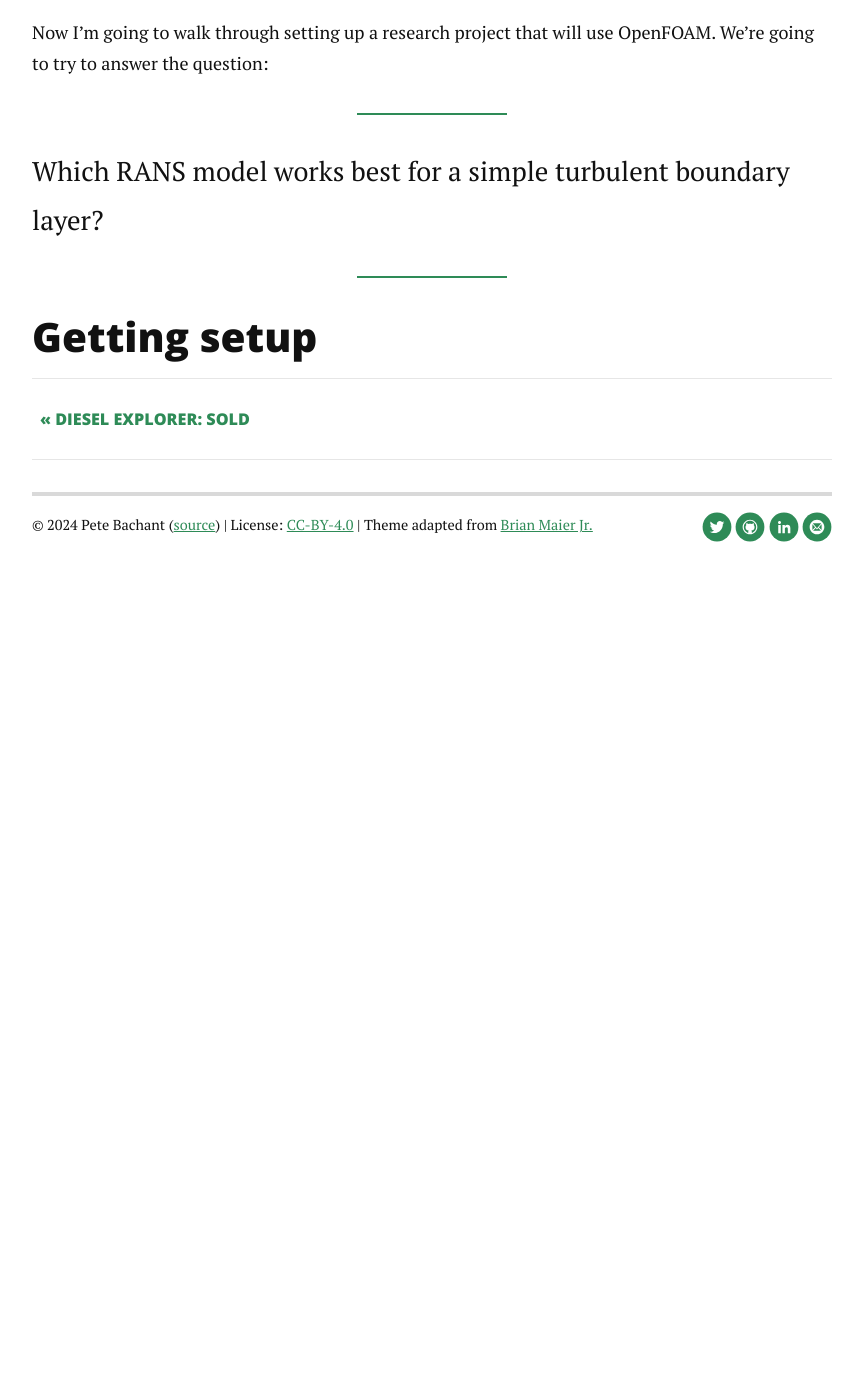
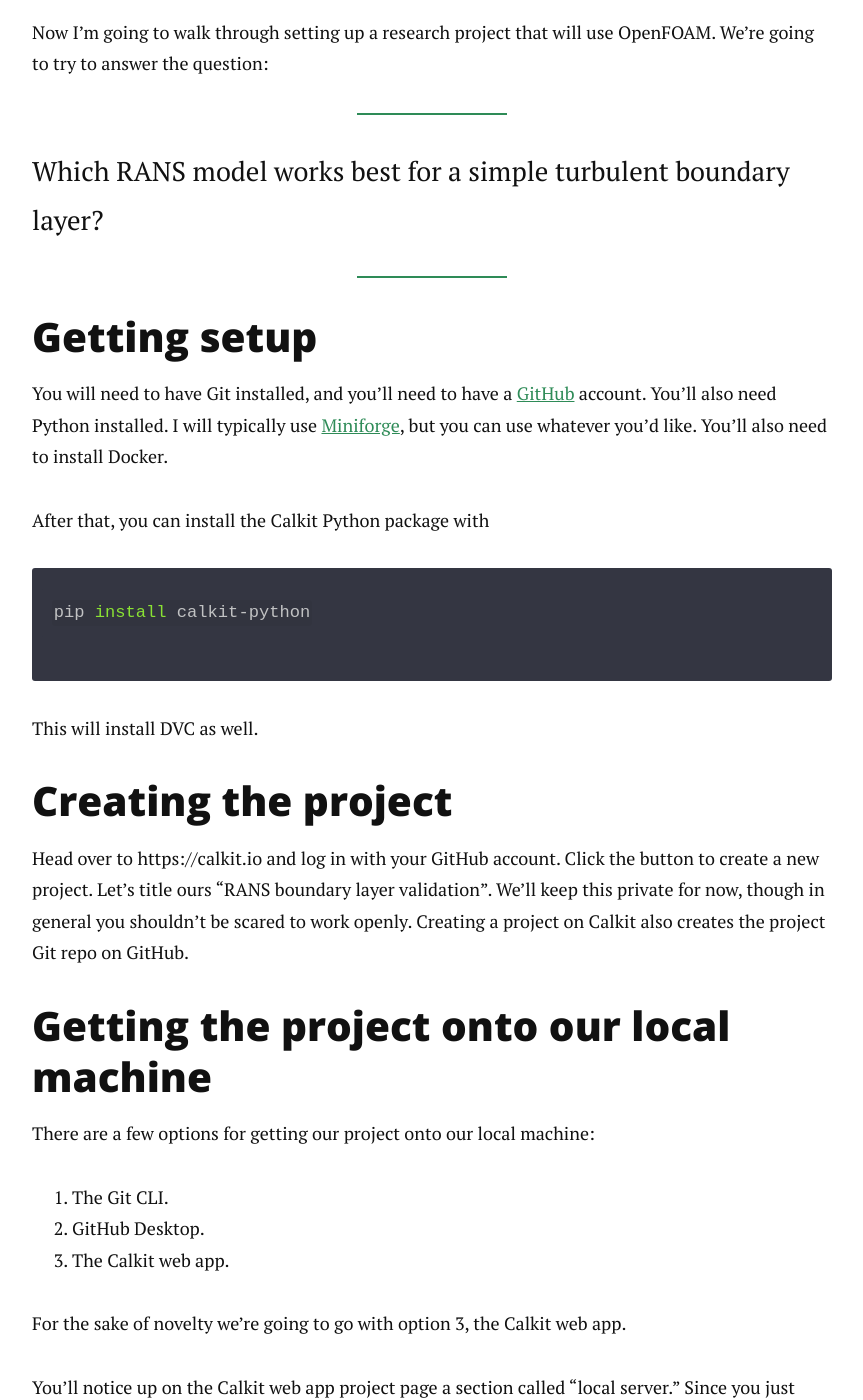
Before and after one commit to petebachant/petebachant.github.io, a Jekyll site: the page built from _posts/2024-10-15-reproducible-openfoam.markdown, in a window 1280 px wide and 1400 px high, scrolled down 1335 px. Shown: the whole window, without its empty margins (208-1071 px from the left). Built offline with Jekyll 4.4.1, drawn with Linux system fonts in a browser that asks for light colours; nearby versions of some CDN libraries; comment, search, counter and statistics services are not loaded; before the commit the page ends 1965 px from its top, so only the background shows below that; some of the changed text lies outside the part shown.

Commit message:
Add to OpenFOAM repro article

````diff
--- a/_posts/2024-10-15-reproducible-openfoam.markdown
+++ b/_posts/2024-10-15-reproducible-openfoam.markdown
@@ -59,3 +59,59 @@
 >Which RANS model works best for a simple turbulent boundary layer?
 
 ## Getting setup
+
+You will need to have Git installed, and you'll need to have a
+[GitHub](https://github.com) account.
+You'll also need Python installed.
+I will typically use [Miniforge](TODO),
+but you can use whatever you'd like.
+You'll also need to install Docker.
+
+After that, you can install the Calkit Python package with
+
+```sh
+pip install calkit-python
+```
+
+This will install DVC as well.
+
+## Creating the project
+
+Head over to https://calkit.io and log in with your GitHub account.
+Click the button to create a new project.
+Let's title ours "RANS boundary layer validation".
+We'll keep this private for now,
+though in general you shouldn't be scared to work openly.
+Creating a project on Calkit also creates the project Git repo on GitHub.
+
+## Getting the project onto our local machine
+
+There are a few options for getting our project onto our local machine:
+
+1. The Git CLI.
+2. GitHub Desktop.
+3. The Calkit web app.
+
+For the sake of novelty we're going to go with option 3,
+the Calkit web app.
+
+You'll notice up on the Calkit web app project page a section called
+"local server."
+Since you just installed Calkit,
+the local server is most likely not running,
+and the web app will tell you as much.
+So let's start it up with.
+
+```sh
+calkit server
+```
+
+If you refresh the page you'll see that the icon has turned green,
+indicating you're now connected.
+If you click on the local server page,
+you'll see some helper buttons,
+one of which will allow you to clone the repo.
+You can choose where it will go,
+but by default it will go in `$HOME/calkit`.
+
+## Getting some validation data
````
